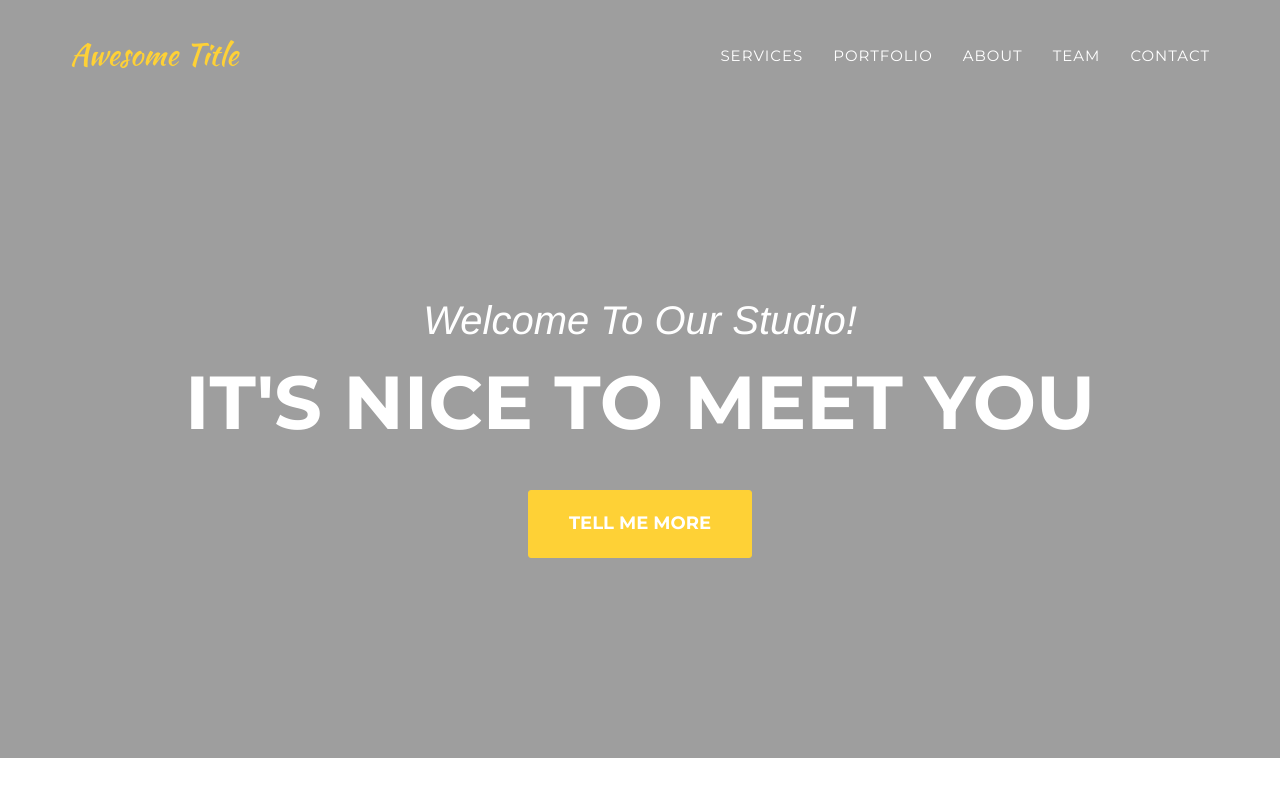
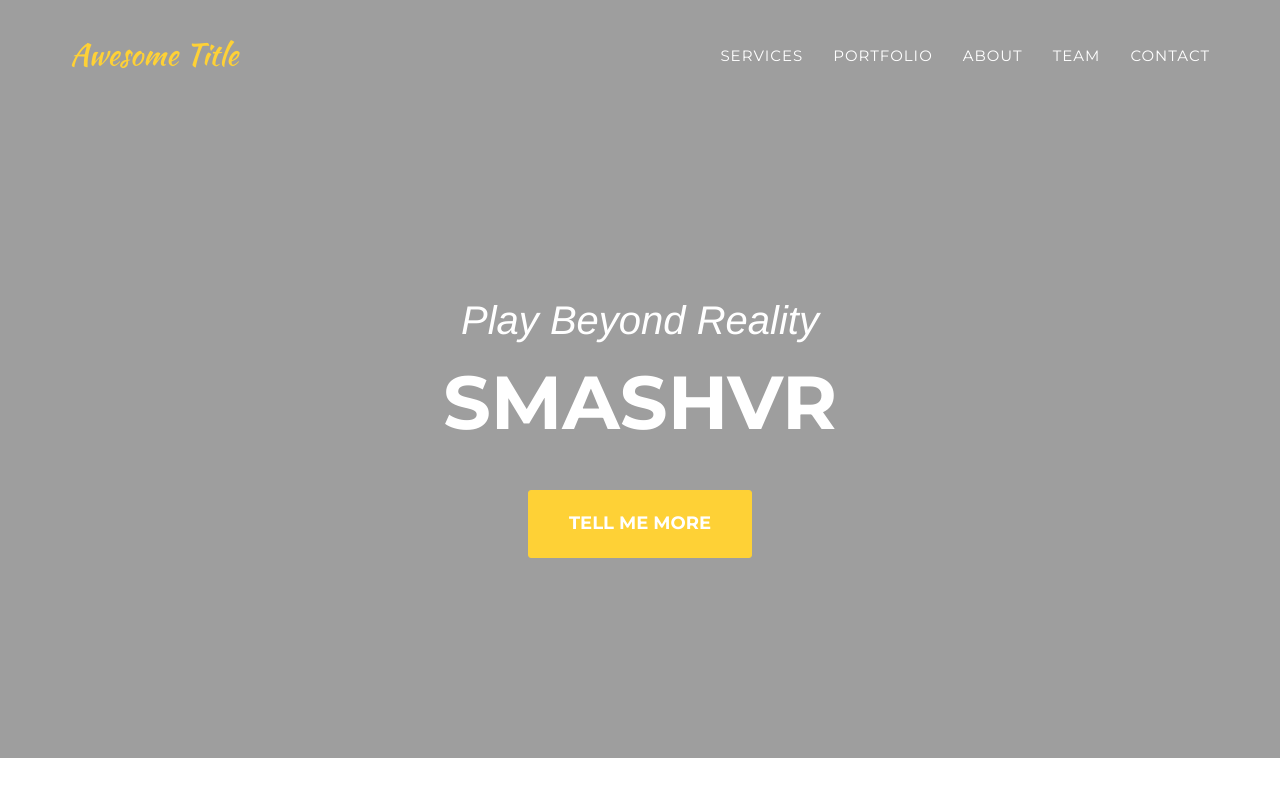
Before and after one commit to SmashVR/SmashVR.github.io, a Jekyll site: the page built from index.html, in a window 1280 px wide and 900 px high. Shown: the top 797 px of the window. Built offline with Jekyll 4.4.1, drawn with Linux system fonts in a browser that asks for light colours; some web fonts are replaced.

Commit message:
header text change

```diff
--- a/_includes/header.html
+++ b/_includes/header.html
@@ -44,8 +44,8 @@
     <header>
         <div class="container">
             <div class="intro-text">
-                <div class="intro-lead-in">Welcome To Our Studio!</div>
-                <div class="intro-heading">It's Nice To Meet You</div>
+                <div class="intro-lead-in">Play Beyond Reality</div>
+                <div class="intro-heading">SmashVR</div>
                 <a href="#services" class="page-scroll btn btn-xl">Tell Me More</a>
             </div>
         </div>
```
Also changed, not shown: img/coollogo_com-23766315.png (added), img/source.gif (added).
